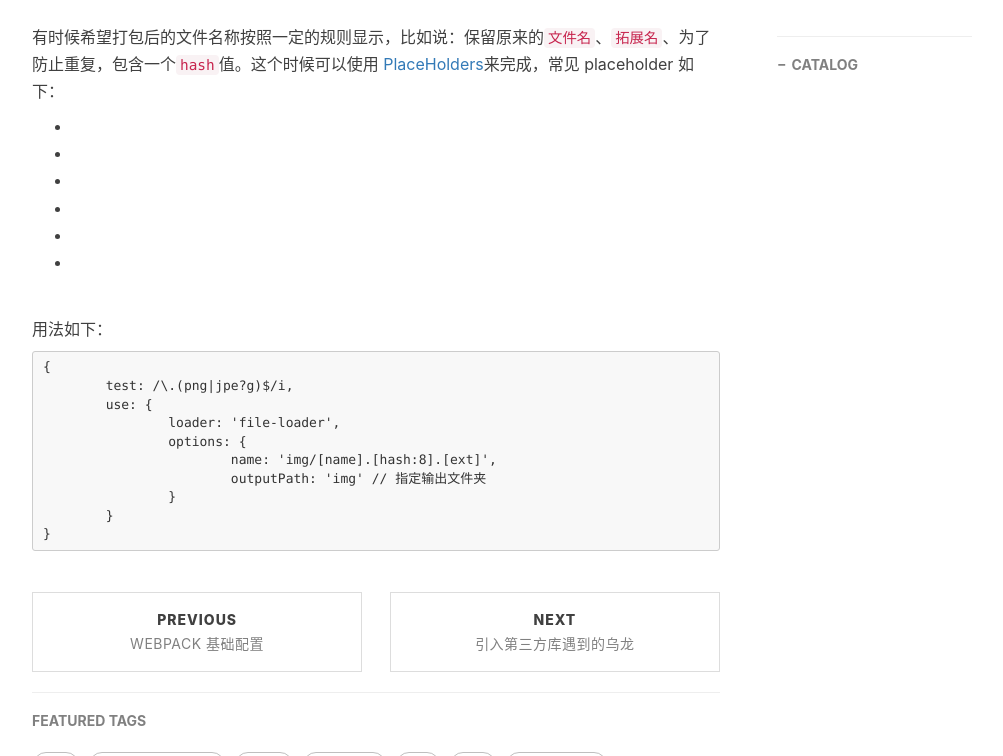
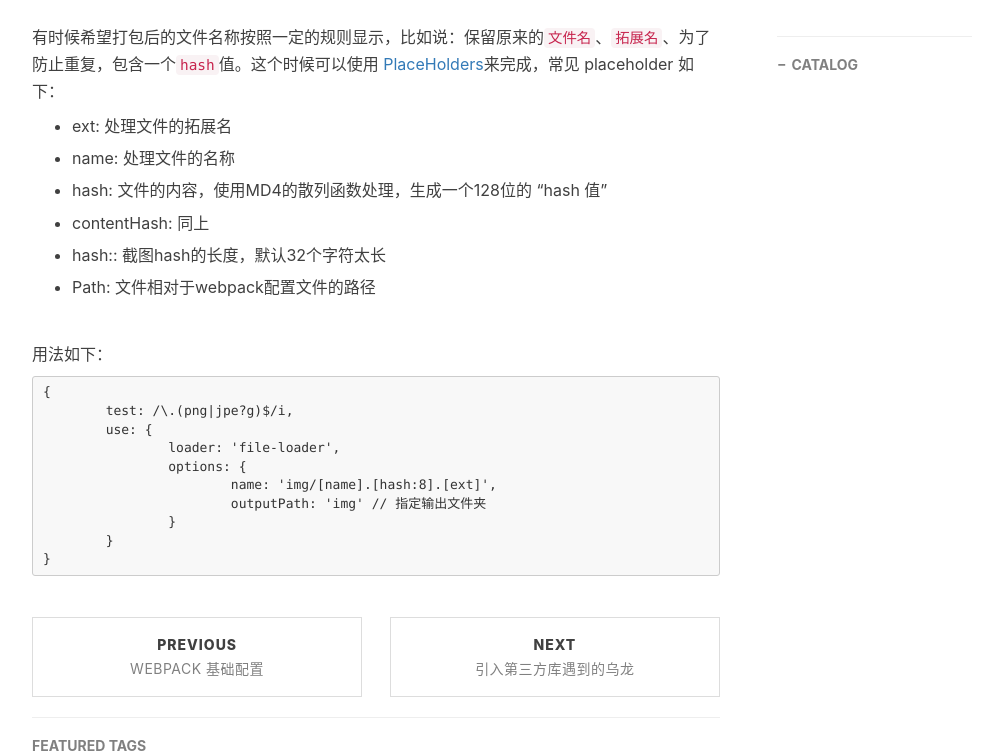
Before and after one commit to Eureka-M/Eureka-M.github.io, a Jekyll site: the page built from _posts/重学Webpack/2022-12-03-Placeholders.md, in a window 1280 px wide and 900 px high, scrolled down 317 px, cut to the strip 144-900 px from the top of the window. Shown: the whole strip, without its empty margins (243-1246 px from the left). Built offline with Jekyll 4.4.1, drawn with Linux system fonts in a browser that asks for light colours; nearby versions of some CDN libraries; comment, search, counter and statistics services are not loaded; some of the changed lines change nothing that is shown.

Commit message:
fix: 显示

```diff
--- a/_posts/重学Webpack/2022-12-03-Placeholders.md
+++ b/_posts/重学Webpack/2022-12-03-Placeholders.md
@@ -13,17 +13,17 @@ typora-root-url: ..
 
 有时候希望打包后的文件名称按照一定的规则显示，比如说：保留原来的`文件名`、`拓展名`、为了防止重复，包含一个`hash`值。这个时候可以使用 [PlaceHolders](https://webpack.js.org/loaders/file-loader/#placeholders)来完成，常见 placeholder 如下：
 
-- [ext]: 处理文件的拓展名
+- ext: 处理文件的拓展名
 
-- [name]: 处理文件的名称
+- name: 处理文件的名称
 
-- [hash]: 文件的内容，使用MD4的散列函数处理，生成一个128位的	"hash 值"
+- hash: 文件的内容，使用MD4的散列函数处理，生成一个128位的	"hash 值"
 
-- [contentHash]: 同上
+- contentHash: 同上
 
-- [hash:<length>]: 截图hash的长度，默认32个字符太长
+- hash:<length>: 截图hash的长度，默认32个字符太长
 
-- [Path]: 文件相对于webpack配置文件的路径
+- Path: 文件相对于webpack配置文件的路径
 
 用法如下：
 
```
